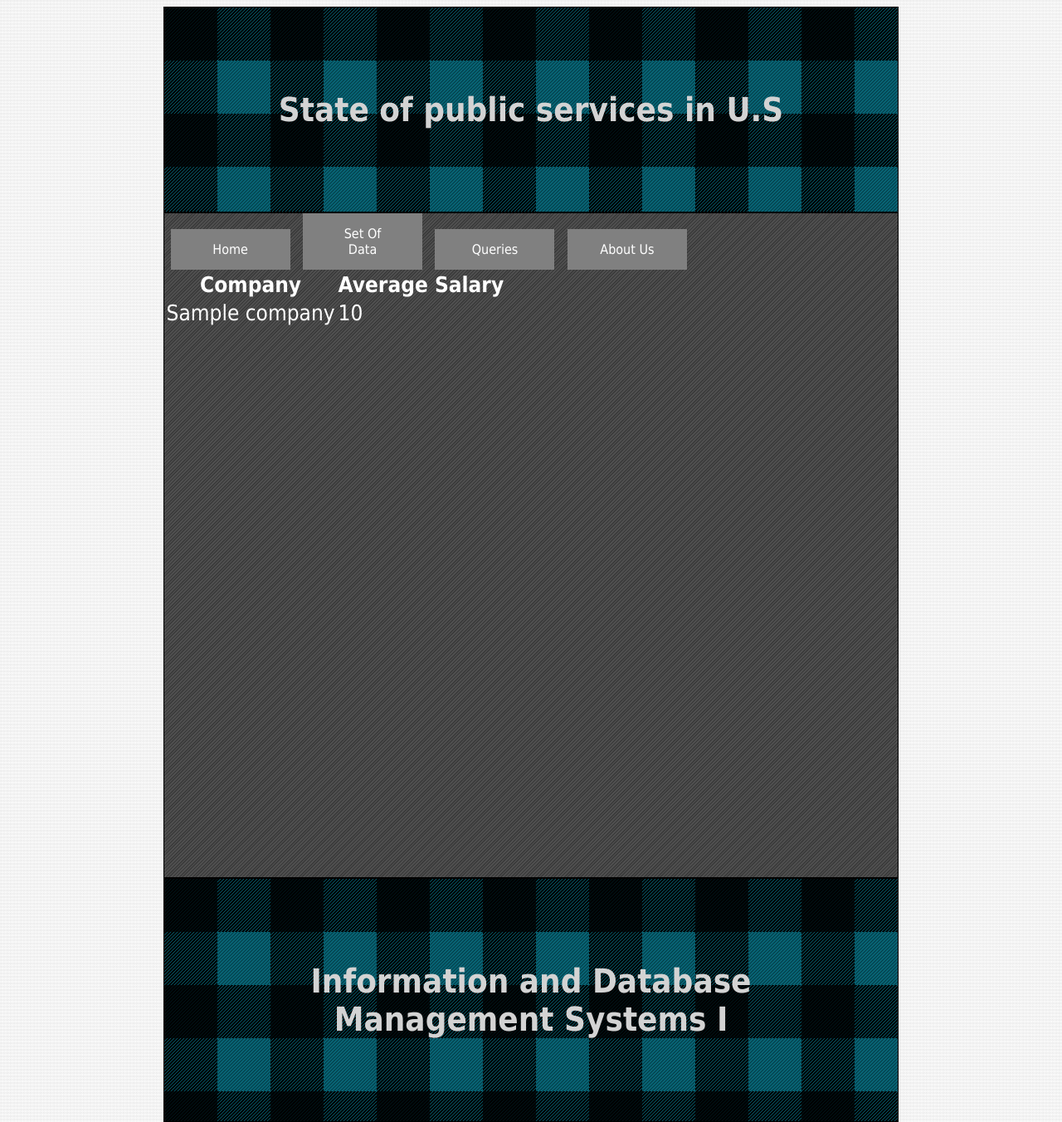
After one commit to yotoo2920/DataBase_Project, a Django app: template db_proj/templates/db_proj/query5.html in a window 1280 px wide. The commit adds this page. Shown: the whole page at 83% size. Run offline with Django 3.2, Linux system fonts and the light colour scheme; the template is opened without the code that fills it: most values are stand-ins (such as "Sample title", 1, 10 or a date in 2020).

Commit message:
Added query 5

```diff
--- /dev/null
+++ b/db_proj/templates/db_proj/query5.html
@@ -0,0 +1,69 @@
+{% load staticfiles %}
+
+<html>
+<head>
+  <title>DataBase Project</title>
+  <link rel="stylesheet" href="{% static 'db_proj/db_proj.css' %}">
+</head>
+
+<header>
+  <div class="div2">
+    <div class="HeaderStyle">
+      State of public services in U.S
+    </div>
+  </div>
+</header>
+
+<body>
+
+<a href="{% url 'home_page' %}">
+  <div class="div1">
+    <div class="button1">
+      Home
+    </div>
+</a>
+
+<a href="set_of_data.html">
+  <div class="button1">
+    Set Of Data
+  </div>
+</a>
+
+<a href="queries.html">
+  <div class="button1">
+    Queries
+  </div>
+</a>
+
+<a href="about_us.html">
+  <div class="button1">
+    About Us
+  </div>
+</a>
+
+<table>
+  <tr>
+    <th>Company</th>
+    <th>Average Salary</th>
+  </tr>
+  {% for row in rows %}
+  <tr>
+    <td>{{ row.COMPANY }}</td>
+    <td>{{ row.AVG_SALARY }}</td>
+  </tr>
+  {% endfor %}
+</table>
+
+<!-- Here you put whatever you want such as data or quires  -->
+
+</div>
+</body>
+
+<footer> <div class="div2">
+  <div class="HeaderStyle">
+    Information and Database Management Systems I
+  </div>
+</div>
+</footer>
+
+</html>
```
Also changed, not shown: db_proj/templates/db_proj/set_of_data.html (+8 -10 lines), db_proj/views.py (+6 -3 lines).
